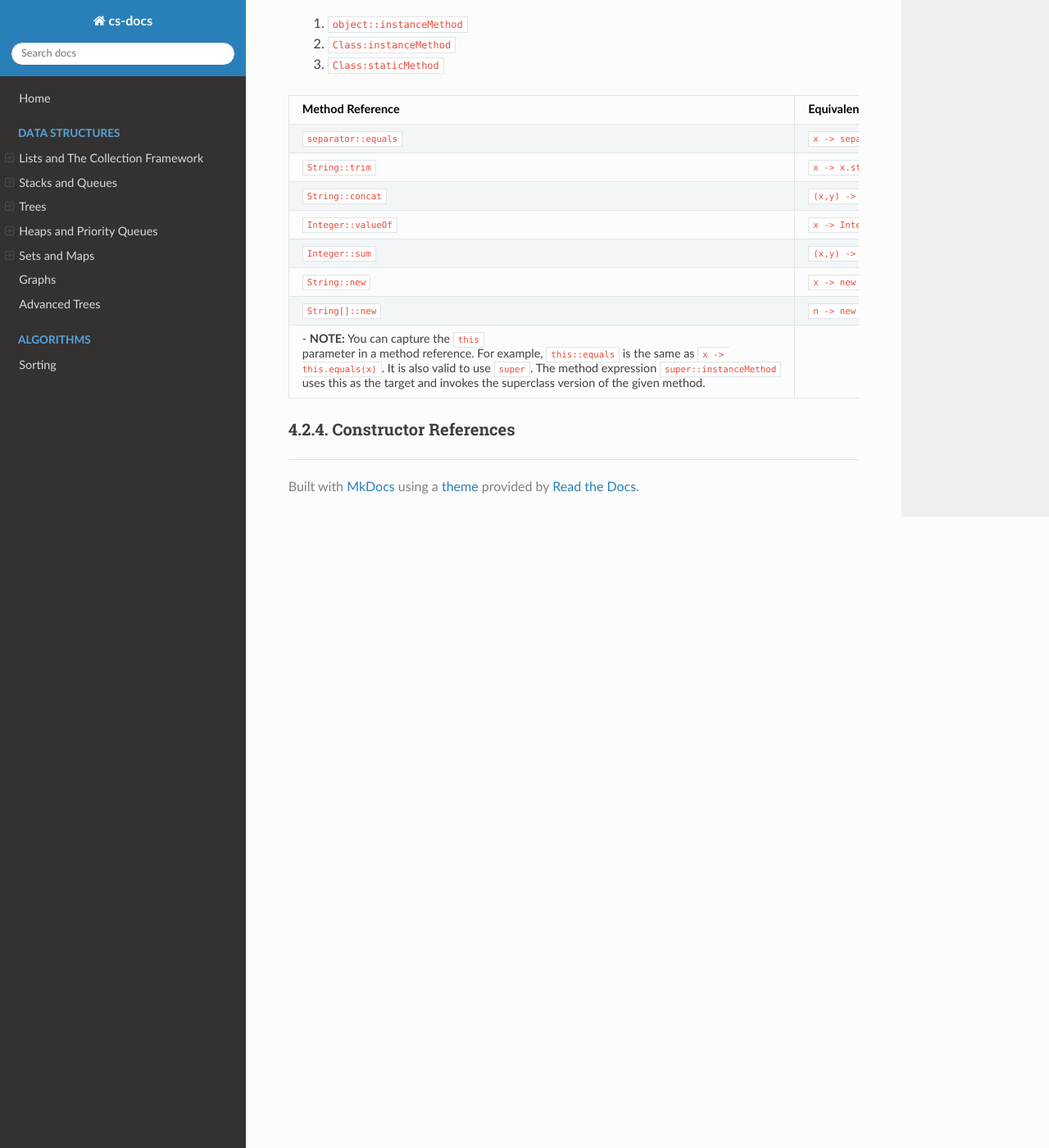
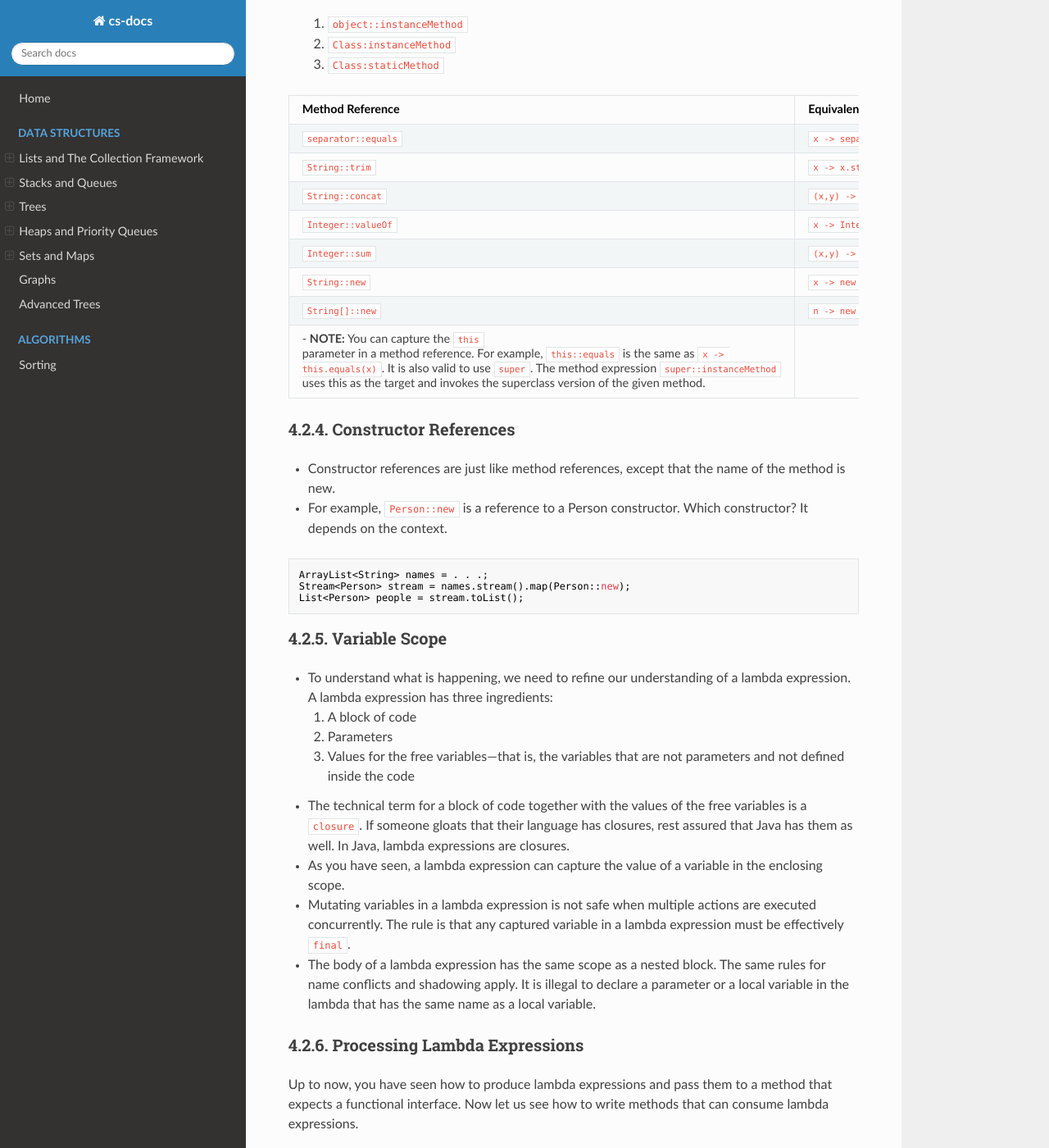
Before and after one commit to barandenizkorkmaz/cs-docs, an MkDocs documentation site: the page built from docs/java/chp4-interfaces/chp4.md, in a window 1280 px wide and 1400 px high, scrolled down 6591 px. Shown: the whole window at 82% size. Built offline with MkDocs 1.6.1, drawn with Linux system fonts in a browser that asks for light colours; nearby versions of some CDN libraries; some of the changed text lies outside the part shown.

Commit message:
add java docs

````diff
--- a/docs/java/chp4-interfaces/chp4.md
+++ b/docs/java/chp4-interfaces/chp4.md
@@ -300,3 +300,46 @@ var timer = new Timer(1000, System.out::println);
 - **NOTE:** You can capture the `this` parameter in a method reference. For example, `this::equals` is the same as `x -> this.equals(x)`. It is also valid to use `super`. The method expression `super::instanceMethod` uses this as the target and invokes the superclass version of the given method.
 
 ### 4.2.4. Constructor References
+
+- Constructor references are just like method references, except that the name of the method is new.
+- For example, `Person::new` is a reference to a Person constructor. Which constructor? It depends on the context.
+
+```java
+ArrayList<String> names = . . .;
+Stream<Person> stream = names.stream().map(Person::new);
+List<Person> people = stream.toList();
+```
+
+### 4.2.5. Variable Scope
+
+- To understand what is happening, we need to refine our understanding of a lambda expression. A lambda expression has three ingredients:
+	1. A block of code
+	2. Parameters
+	3. Values for the free variables—that is, the variables that are not parameters and not defined inside the code
+- The technical term for a block of code together with the values of the free variables is a `closure`. If someone gloats that their language has closures, rest assured that Java has them as well. In Java, lambda expressions are closures.
+- As you have seen, a lambda expression can capture the value of a variable in the enclosing scope.
+- Mutating variables in a lambda expression is not safe when multiple actions are executed concurrently. The rule is that any captured variable in a lambda expression must be effectively `final`.
+- The body of a lambda expression has the same scope as a nested block. The same rules for name conflicts and shadowing apply. It is illegal to declare a parameter or a local variable in the lambda that has the same name as a local variable.
+
+### 4.2.6. Processing Lambda Expressions
+
+Up to now, you have seen how to produce lambda expressions and pass them to a method that expects a functional interface. Now let us see how to write methods that can consume lambda expressions.
+
+The point of using lambdas is `deferred execution`. To accept the lambda, we need to pick (or, in rare cases, provide) a functional interface. Table below the most important functional interfaces that are provided in the Java API.
+
+**NOTE:** If you design your own interface with a single abstract method, you can tag it with the `@FunctionalInterface` annotation. This has two advantages. The compiler gives an error message if you accidentally add another abstract method. And the javadoc page includes a statement that your interface is a functional interface. It is not required to use the annotation. Any interface with a single abstract method is, by definition, a functional interface. But using the `@FunctionalInterface` annotation is a good idea.
+
+| Functional Interface  | Parameter Types | Return Type | Abstract Method Name | Description | Other Methods |
+|----------------------|----------------|-------------|----------------------|-------------|--------------|
+| `Runnable`         | none           | `void`      | `run`                | Runs an action without arguments or return value | |
+| `Supplier<T>`      | none           | `T`         | `get`                | Supplies a value of type `T` | |
+| `Consumer<T>`      | `T`            | `void`      | `accept`             | Consumes a value of type `T` | `andThen` |
+| `BiConsumer<T, U>` | `T, U`         | `void`      | `accept`             | Consumes values of types `T` and `U` | `andThen` |
+| `Function<T, R>`   | `T`            | `R`         | `apply`              | A function with argument of type `T` | `compose`, `andThen`, `identity` |
+| `BiFunction<T, U, R>` | `T, U`      | `R`         | `apply`              | A function with arguments of types `T` and `U` | `andThen` |
+| `UnaryOperator<T>` | `T`            | `T`         | `apply`              | A unary operator on the type `T` | `compose`, `andThen`, `identity` |
+| `BinaryOperator<T>`| `T, T`         | `T`         | `apply`              | A binary operator on the type `T` | `andThen`, `maxBy`, `minBy` |
+| `Predicate<T>`     | `T`            | `boolean`   | `test`               | A boolean-valued function | `and`, `or`, `negate`, `isEqual`, `not` |
+| `BiPredicate<T, U>`| `T, U`         | `boolean`   | `test`               | A boolean-valued function with two arguments | `and`, `or`, `negate` |
+
+## 4.3. Inner Classes
````
